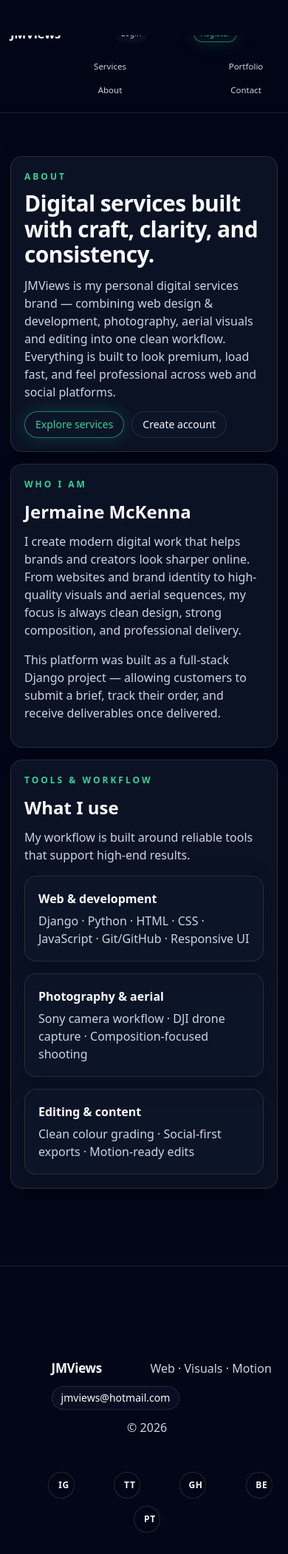
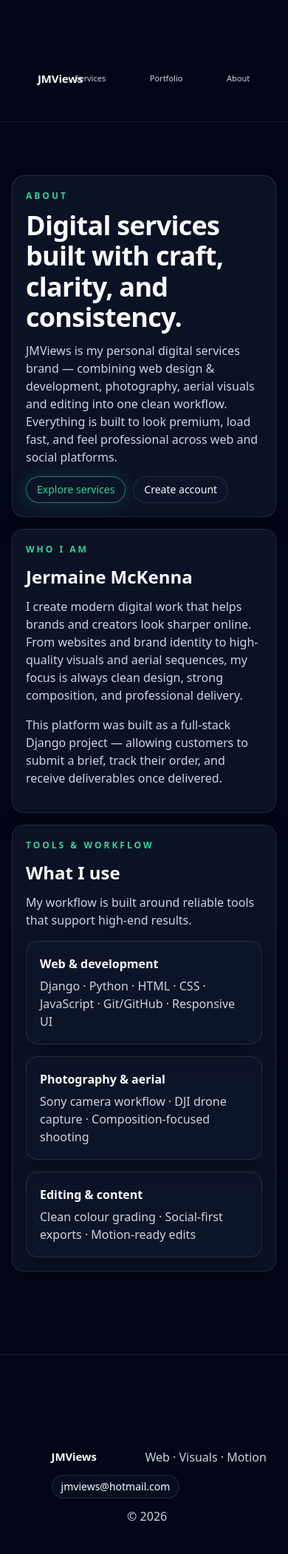
Before and after one commit to JermaineMckenna/jmviewsp4, a Django app: page /about/ in a window 390 px wide. Shown: the top 2101 px of the page at 74% size. Run offline with Django 4.2, Linux system fonts and the light colour scheme.

Commit message:
navbar fix

```diff
--- a/static/css/styles.css
+++ b/static/css/styles.css
@@ -1040,209 +1040,115 @@
 
 }
 
-/* Mobile: compact 2-row navbar + homepage cards */
+/* ===== ELITE SINGLE ROW MOBILE NAV ===== */
 
 @media (max-width:640px){
 
+  /* Header stays natural height */
+
   .site-header{
 
-    padding:0 !important;
+    padding:0;
 
-    margin:0 !important;
+    margin:0;
 
-    min-height:0 !important;
+    height:auto;
 
-    height:auto !important;
+    border-bottom:1px solid var(--border);
 
-    overflow:visible !important;
+    backdrop-filter:blur(12px);
 
   }
 
   .site-header .container.header-row{
 
-    padding:8px 14px !important;
+    display:flex;
 
-    margin:0 auto !important;
+    align-items:center;
 
-    display:grid !important;
+    justify-content:space-between;
 
-    grid-template-columns:1fr auto;
+    gap:12px;
 
-    grid-template-areas:
-
-      "brand auth"
-
-      "links links";
-
-    align-items:center !important;
-
-    gap:7px !important;
+    padding:10px 14px;
 
   }
 
+  /* Brand */
+
   .brand{
 
-    grid-area:brand;
+    font-size:16px;
 
-    font-size:17px !important;
+    font-weight:700;
 
-    line-height:1 !important;
-
-    margin:0 !important;
+    letter-spacing:-0.01em;
 
   }
 
+  /* NAV STRUCTURE */
+
   .nav{
 
-    display:contents !important;
+    display:flex;
+
+    align-items:center;
+
+    gap:10px;
 
   }
 
+  /* HIDE LOGIN / REGISTER */
+
   .nav-auth{
 
-    grid-area:auth;
-
-    display:flex !important;
-
-    gap:6px !important;
-
-    align-items:center !important;
-
-    justify-content:flex-end !important;
+    display:none !important;
 
   }
 
-  .nav-auth a{
-
-    padding:6px 8px !important;
-
-    font-size:10.5px !important;
-
-    line-height:1 !important;
-
-    width:auto !important;
-
-    white-space:nowrap !important;
-
-  }
+  /* LINKS IN ONE ROW */
 
   .nav-links{
 
-    grid-area:links;
+    display:flex;
 
-    display:grid !important;
+    align-items:center;
 
-    grid-template-columns:repeat(4,1fr) !important;
-
-    gap:6px !important;
-
-    width:100% !important;
+    gap:6px;
 
   }
 
   .nav-links a{
 
-    padding:6px 3px !important;
+    font-size:11.5px;
 
-    font-size:11.5px !important;
+    padding:6px 8px;
 
-    line-height:1 !important;
+    border-radius:999px;
 
-    text-align:center !important;
+    white-space:nowrap;
 
-    width:100% !important;
+    color:var(--muted);
+
+    background:transparent;
+
+    border:1px solid transparent;
+
+    transition:all .2s ease;
 
   }
 
-  main.container{
+  /* Premium hover / tap feel */
 
-    padding:6px 14px 16px !important;
+  .nav-links a:active,
 
-    margin:0 auto !important;
+  .nav-links a:hover{
 
-  }
+    color:var(--text);
 
-  .hero-video{
+    background:rgba(148,163,184,.08);
 
-    margin-top:0 !important;
-
-    min-height:480px;
-
-    padding:22px 18px;
-
-    border-radius:18px;
-
-  }
-
-  .grid.two{
-
-    grid-template-columns:1fr;
-
-  }
-
-  .showcase-grid{
-
-    grid-template-columns:repeat(2,minmax(0,1fr));
-
-    gap:14px;
-
-  }
-
-  .showcase-card{
-
-    height:220px;
-
-    min-height:220px;
-
-  }
-
-  .showcase-label{
-
-    font-size:9px;
-
-    padding:6px 8px;
-
-    left:10px;
-
-    bottom:10px;
-
-  }
-
-  .portfolio-gallery{
-
-    grid-template-columns:1fr;
-
-  }
-
-  .portfolio-shot{
-
-    height:260px;
-
-    min-height:260px;
-
-  }
-
-  .h-title{
-
-    font-size:30px;
-
-  }
-
-  .portfolio-video-card{
-
-    max-width:100%;
-
-    border-radius:18px;
-
-  }
-
-  .portfolio-video-card video{
-
-    width:100%;
-
-    height:auto;
-
-    max-height:none;
+    border-color:rgba(148,163,184,.18);
 
   }
 
@@ -1281,127 +1187,3 @@
   }
 
 }
-
-/* FINAL MOBILE NAV HEIGHT FIX */
-
-@media (max-width:640px){
-
-  .site-header{
-
-    height:105px !important;
-
-    min-height:105px !important;
-
-    max-height:105px !important;
-
-    overflow:hidden !important;
-
-  }
-
-  .site-header .container.header-row{
-
-    height:105px !important;
-
-    min-height:105px !important;
-
-    max-height:105px !important;
-
-    padding:10px 14px !important;
-
-    margin:0 auto !important;
-
-    display:grid !important;
-
-    grid-template-columns:1fr auto;
-
-    grid-template-areas:
-
-      "brand auth"
-
-      "links links";
-
-    align-content:center !important;
-
-    align-items:center !important;
-
-    row-gap:8px !important;
-
-  }
-
-  .brand{
-
-    grid-area:brand;
-
-    font-size:17px !important;
-
-    line-height:1 !important;
-
-    margin:0 !important;
-
-  }
-
-  .nav{
-
-    display:contents !important;
-
-  }
-
-  .nav-auth{
-
-    grid-area:auth;
-
-    display:flex !important;
-
-    justify-content:flex-end !important;
-
-    gap:6px !important;
-
-  }
-
-  .nav-links{
-
-    grid-area:links;
-
-    display:grid !important;
-
-    grid-template-columns:repeat(4,1fr) !important;
-
-    gap:6px !important;
-
-  }
-
-  .nav-auth a{
-
-    font-size:10.5px !important;
-
-    padding:6px 8px !important;
-
-    line-height:1 !important;
-
-  }
-
-  .nav-links a{
-
-    font-size:11.5px !important;
-
-    padding:6px 3px !important;
-
-    line-height:1 !important;
-
-    text-align:center !important;
-
-  }
-
-  main.container{
-
-    padding-top:10px !important;
-
-  }
-
-  .hero-video{
-
-    margin-top:0 !important;
-
-  }
-
-}
```
